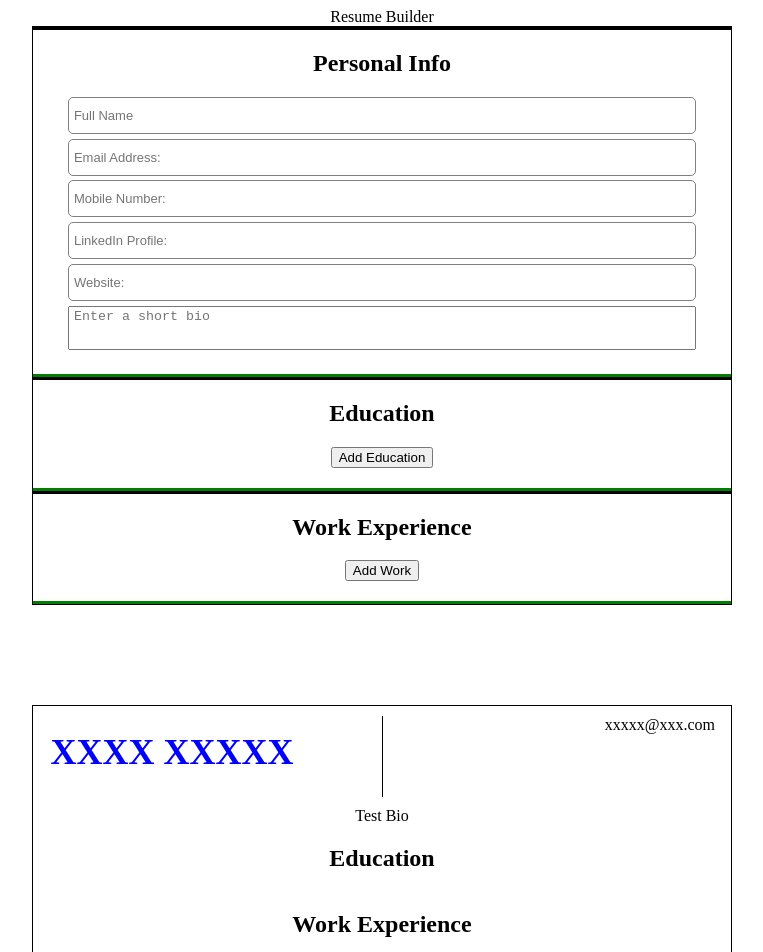
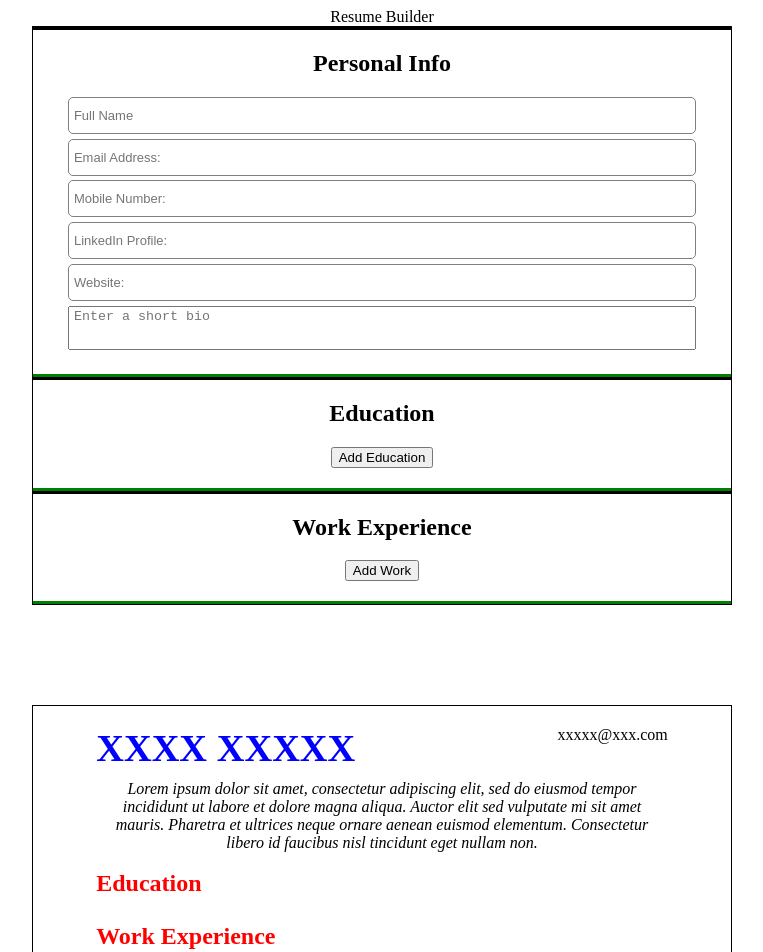
Before and after one commit to saskiabt/react-resume-app, a React (Create React App) app: page / in a window 1280 px wide. Shown: the top 952 px of the page, without its empty margins (258-1021 px from the left). Built offline with nearby package versions, Linux system fonts and the light colour scheme.

Commit message:
very basic styling for education and work experience

```diff
--- a/src/App.js
+++ b/src/App.js
@@ -18,7 +18,7 @@ function App() {
     cell: "xxx-xxx-xxxx",
     website: "",
     linkedIn: "",
-    bio: "Test Bio",
+    bio: "Lorem ipsum dolor sit amet, consectetur adipiscing elit, sed do eiusmod tempor incididunt ut labore et dolore magna aliqua. Auctor elit sed vulputate mi sit amet mauris. Pharetra et ultrices neque ornare aenean euismod elementum. Consectetur libero id faucibus nisl tincidunt eget nullam non.",
     test: "test",
   };
 
--- a/src/components/output/EdOutputCard.jsx
+++ b/src/components/output/EdOutputCard.jsx
@@ -1,5 +1,6 @@
 import React from "react";
 import PropTypes from "prop-types";
+import "../../styles/output-styles/edCard.css";
 
 function EdOutPutCard({ i, card, educationOutput, setEducationOutput }) {
   const deleteCard = (index, cardList) => {
@@ -10,13 +11,17 @@ function EdOutPutCard({ i, card, educationOutput, setEducationOutput }) {
 
   return (
     <div className="ed-output-card" key={i}>
-      <h2>{card.degree}</h2>
-      <h3>{card.school}</h3>
-      <h4>
-        {card.startDate} – {card.endDate}
-      </h4>
+      <div className="title-date">
+        <h3>{card.degree}</h3>
+        <h5>
+          {card.startDate} – {card.endDate}
+        </h5>
+      </div>
+      <div>
+        <h4>{card.school}</h4>
+      </div>
       <p>{card.description}</p>
-      <div>
+      <div className="card-buttons">
         <button
           type="button"
           className="delete"
--- a/src/components/output/Output.jsx
+++ b/src/components/output/Output.jsx
@@ -16,8 +16,8 @@ function Output({
   return (
     <div className="Output">
       <PersonalInfoOutput personalDetails={personalDetails} />
-      <div className="output-section" id="work-output">
-        <h2>Education</h2>
+      <div className="output-section" id="ed-output">
+        <h2 className="subheading">Education</h2>
         {educationOutput &&
           educationOutput.map((card, i) => {
             return (
@@ -32,7 +32,7 @@ function Output({
           })}
       </div>
       <div className="output-section" id="work-output">
-        <h2>Work Experience</h2>
+        <h2 className="subheading">Work Experience</h2>
         {workOutput &&
           workOutput.map((card, i) => {
             return (
--- a/src/components/output/WorkOutputCard.jsx
+++ b/src/components/output/WorkOutputCard.jsx
@@ -1,5 +1,6 @@
 import React from "react";
 import PropTypes from "prop-types";
+import "../../styles/output-styles/edCard.css";
 
 function WorkOutputCard({ i, card, workOutput, setWorkOutput }) {
   const deleteCard = (index, cardList) => {
@@ -8,13 +9,18 @@ function WorkOutputCard({ i, card, workOutput, setWorkOutput }) {
     setWorkOutput(newList);
   };
   return (
-    <div className="ed-output-card" key={i}>
-      <h2>{card.position}</h2>
-      <h3>{card.company}</h3>
-      <p>{card.startDate}</p>
-      <p>{card.endDate}</p>
+    <div className="work-output-card" key={i}>
+      <div className="title-date">
+        <h3>{card.position}</h3>
+        <h5>
+          {card.startDate} – {card.endDate}
+        </h5>
+      </div>
+      <div>
+        <h4>{card.company}</h4>
+      </div>
       <p>{card.description}</p>
-      <div>
+      <div className="card-buttons">
         <button
           type="button"
           className="delete"
--- a/src/styles/output-styles/Output.css
+++ b/src/styles/output-styles/Output.css
@@ -1,3 +1,11 @@
+.Output {
+  padding-left: 5%;
+  padding-right: 5%;
+}
+
+.output-section {
+  padding-bottom: 10px;
+}
 .output-section h1 {
   color: blue;
 }
@@ -9,23 +17,27 @@
   grid-row-gap: 10px;
 }
 #info-output .name {
-  font-size: large;
-  padding-left: 5%;
+  font-size: larger;
   width: 100%;
   text-align: start;
   padding-right: 5%;
   grid-area: 1/1;
+  margin-top: 20px;
+}
+#info-output .name h1 {
+  margin: 0;
 }
 #info-output .details {
   width: 100%;
-  margin-top: 10px;
-  padding: 0rem 1rem;
-  border-left: 1px solid black;
+  margin-top: 20px;
   display: flex;
   flex-direction: column;
   align-items: flex-end;
   grid-column: 2/2;
   grid-row: 1/1;
+  height: -webkit-fit-content;
+  height: -moz-fit-content;
+  height: fit-content;
 }
 #info-output .details p {
   margin: 0;
@@ -37,4 +49,14 @@
   text-align: center;
   display: flex;
   justify-content: center;
+  padding: 0rem 0.5rem;
+  font-style: italic;
+}
+#info-output button {
+  border: none;
+  padding: 2px;
+  background-color: white;
+  color: blue;
+  -webkit-text-decoration: underline 0.3px solid blue;
+          text-decoration: underline 0.3px solid blue;
 }/*# sourceMappingURL=Output.css.map */
--- a/src/styles/output-styles/Output.scss
+++ b/src/styles/output-styles/Output.scss
@@ -1,4 +1,10 @@
+.Output {
+  padding-left: 5%;
+  padding-right: 5%;
+}
+
 .output-section {
+  padding-bottom: 10px;
   h1 {
     color: blue;
   }
@@ -7,29 +13,31 @@
 #info-output {
   display: grid;
   grid-template-columns: repeat(2, 1fr);
-  // grid-template-rows: repeat(2, 1fr);
   grid-column-gap: 0px;
   grid-row-gap: 10px;
 
   .name {
-    font-size: large;
-    padding-left: 5%;
+    font-size: larger;
     width: 100%;
     text-align: start;
     padding-right: 5%;
     grid-area: 1 / 1;
+    margin-top: 20px;
+
+    h1 {
+      margin: 0;
+    }
   }
 
   .details {
     width: 100%;
-    margin-top: 10px;
-    padding: 0rem 1rem;
-    border-left: 1px solid black;
+    margin-top: 20px;
     display: flex;
     flex-direction: column;
     align-items: flex-end;
     grid-column: 2/2;
     grid-row: 1/1;
+    height: fit-content;
     p {
       margin: 0;
     }
@@ -42,5 +50,15 @@
     text-align: center;
     display: flex;
     justify-content: center;
+    padding: 0rem 0.5rem;
+    font-style: italic;
+  }
+
+  button {
+    border: none;
+    padding: 2px;
+    background-color: white;
+    color: blue;
+    text-decoration: underline 0.3px solid blue;
   }
 }
--- /dev/null
+++ b/src/styles/output-styles/edCard.css
@@ -0,0 +1,65 @@
+#ed-output,
+#work-output {
+  color: red;
+  display: flex;
+  flex-direction: column;
+  align-items: flex-start;
+}
+#ed-output h2,
+#work-output h2 {
+  margin: 0;
+}
+#ed-output .subheading,
+#work-output .subheading {
+  margin: 0.5rem 0rem;
+}
+
+.ed-output-card,
+.work-output-card {
+  width: 100%;
+  display: flex;
+  flex-direction: column;
+  align-items: flex-start;
+  color: black;
+}
+.ed-output-card h3,
+.work-output-card h3 {
+  margin: 0;
+  -webkit-margin-start: 0;
+          margin-inline-start: 0;
+  margin-block: 0;
+  display: flex;
+}
+.ed-output-card h4,
+.work-output-card h4 {
+  margin: 0;
+  font-style: italic;
+}
+.ed-output-card h5,
+.work-output-card h5 {
+  margin: 0;
+}
+.ed-output-card p,
+.work-output-card p {
+  margin: 0;
+  font-size: small;
+}
+.ed-output-card .title-date,
+.work-output-card .title-date {
+  display: flex;
+  flex-direction: row;
+  justify-content: space-between;
+  width: 100%;
+}
+.ed-output-card .card-buttons,
+.work-output-card .card-buttons {
+  width: 100%;
+  display: flex;
+  flex-direction: row;
+  justify-content: flex-start;
+  padding-top: 5px;
+}
+
+.date-label {
+  color: rgba(0, 0, 0, 0.544);
+}/*# sourceMappingURL=edCard.css.map */
--- /dev/null
+++ b/src/styles/output-styles/edCard.scss
@@ -0,0 +1,64 @@
+#ed-output,
+#work-output {
+  color: red;
+  display: flex;
+  flex-direction: column;
+  align-items: flex-start;
+
+  h2 {
+    margin: 0;
+  }
+
+  .subheading {
+    margin: 0.5rem 0rem;
+  }
+}
+
+.ed-output-card,
+.work-output-card {
+  width: 100%;
+  display: flex;
+  flex-direction: column;
+  align-items: flex-start;
+  color: black;
+
+  h3 {
+    margin: 0;
+    margin-inline-start: 0;
+    margin-block: 0;
+    display: flex;
+  }
+
+  h4 {
+    margin: 0;
+    font-style: italic;
+  }
+
+  h5 {
+    margin: 0;
+  }
+
+  p {
+    margin: 0;
+    font-size: small;
+  }
+
+  .title-date {
+    display: flex;
+    flex-direction: row;
+    justify-content: space-between;
+    width: 100%;
+  }
+
+  .card-buttons {
+    width: 100%;
+    display: flex;
+    flex-direction: row;
+    justify-content: flex-start;
+    padding-top: 5px;
+  }
+}
+
+.date-label {
+  color: rgba(0, 0, 0, 0.544);
+}
```
Also changed, not shown: 2 other files (tests, documents, lock files or other folders).
